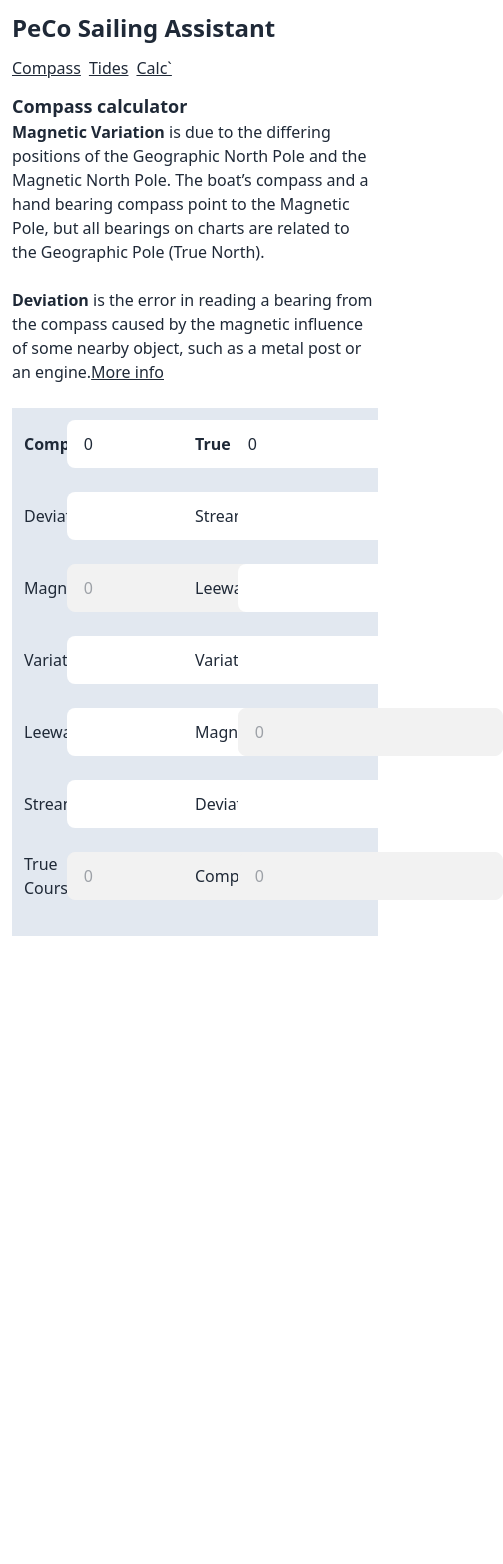
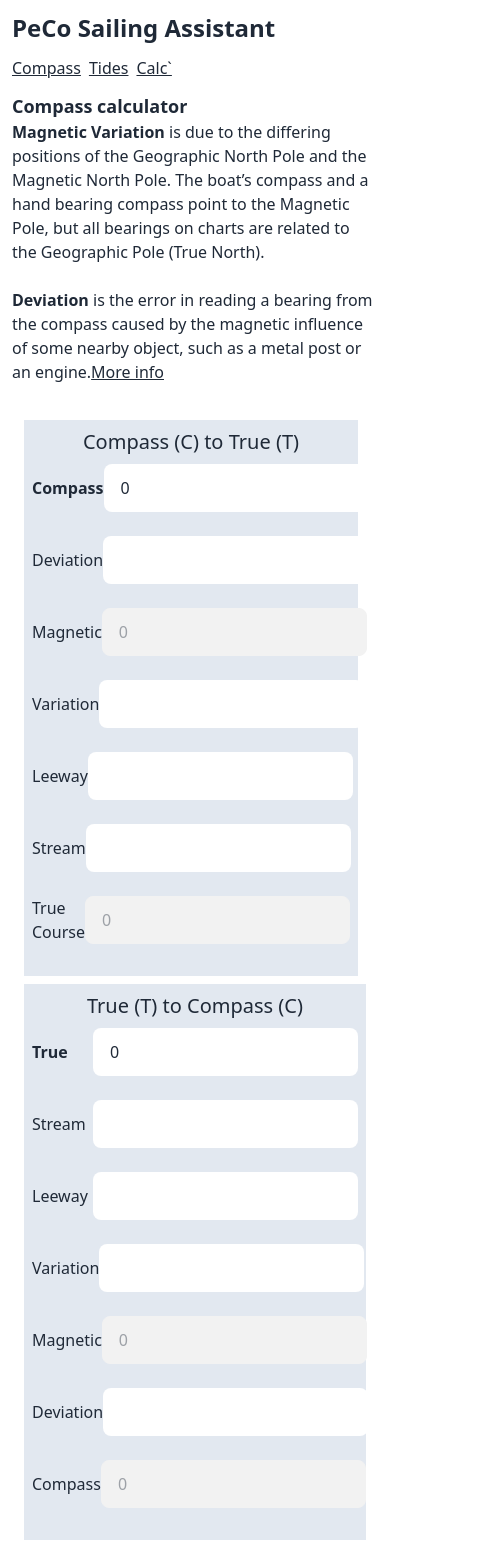
Before and after one commit to cosemansp/rya-assistant, a React (Vite) app: page / in a window 390 px wide. Shown: the whole page, 503 px wide, since content can reach past the window. Before the commit the page ends 948 px from the top, so only its background shows below. Built offline with nearby package versions, Linux system fonts and the light colour scheme.

Commit message:
improve mobile layout

```diff
--- a/src/pages/compass.tsx
+++ b/src/pages/compass.tsx
@@ -117,10 +117,13 @@ function CompassPage() {
       </p>
       <br />
 
-      {/* Compass -> True */}
+      <div className="flex flex-wrap p-3">
+        {/* Compass -> True */}
 
-      <div className="flex bg-slate-200 p-3">
-        <div className="w-1/2">
+        <div className="mb-2 mr-2 min-w-[330px] bg-slate-200 p-2">
+          <p className="flex items-center justify-center pb-2 text-xl">
+            Compass (C) to True (T)
+          </p>
           <div className="mb-6 flex items-center">
             <div className="w-1/4">
               <label htmlFor="compass">
@@ -226,7 +229,10 @@ function CompassPage() {
 
         {/* True -> Compass */}
 
-        <div className="w-1/2">
+        <div className="min-w-[330px] bg-slate-200 p-2">
+          <p className="flex items-center justify-center pb-2 text-xl">
+            True (T) to Compass (C)
+          </p>
           <div className="mb-6 flex items-center">
             <div className="w-1/4">
               <label htmlFor="trueCourse2">
```
